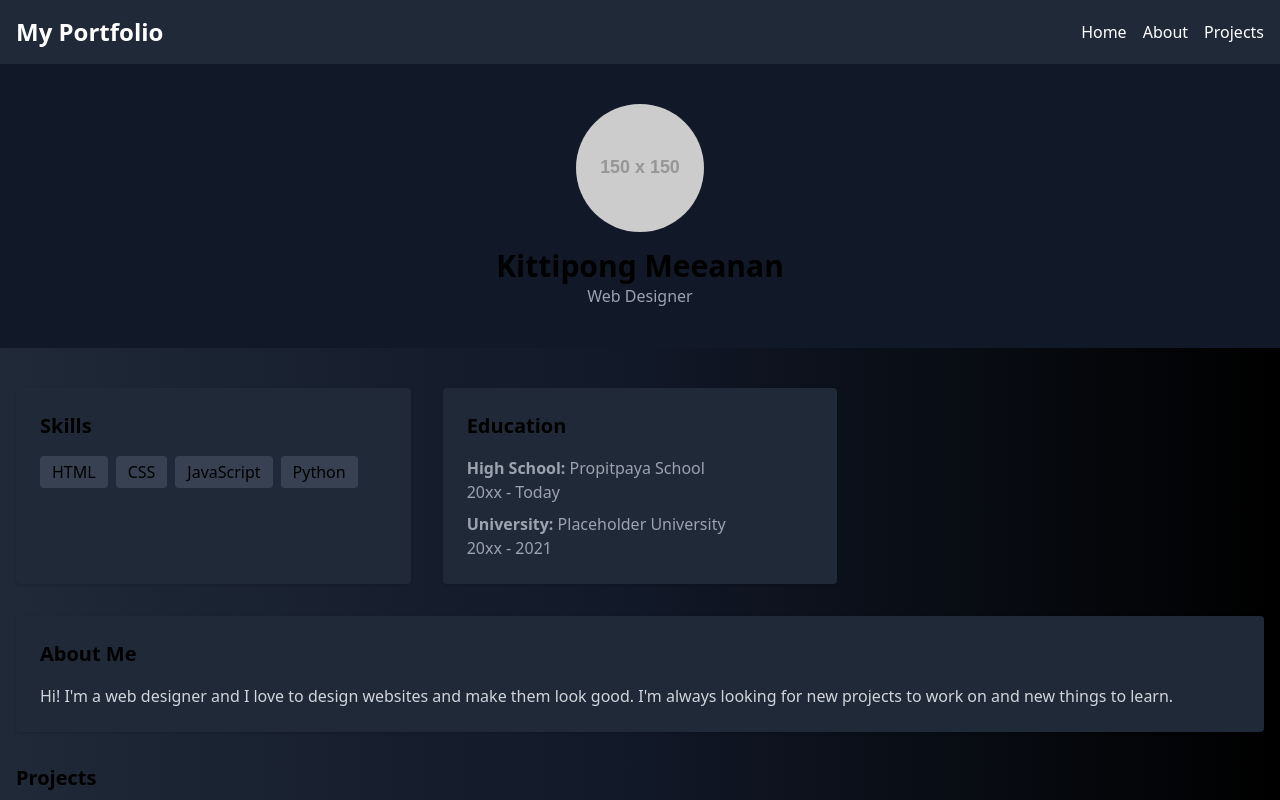
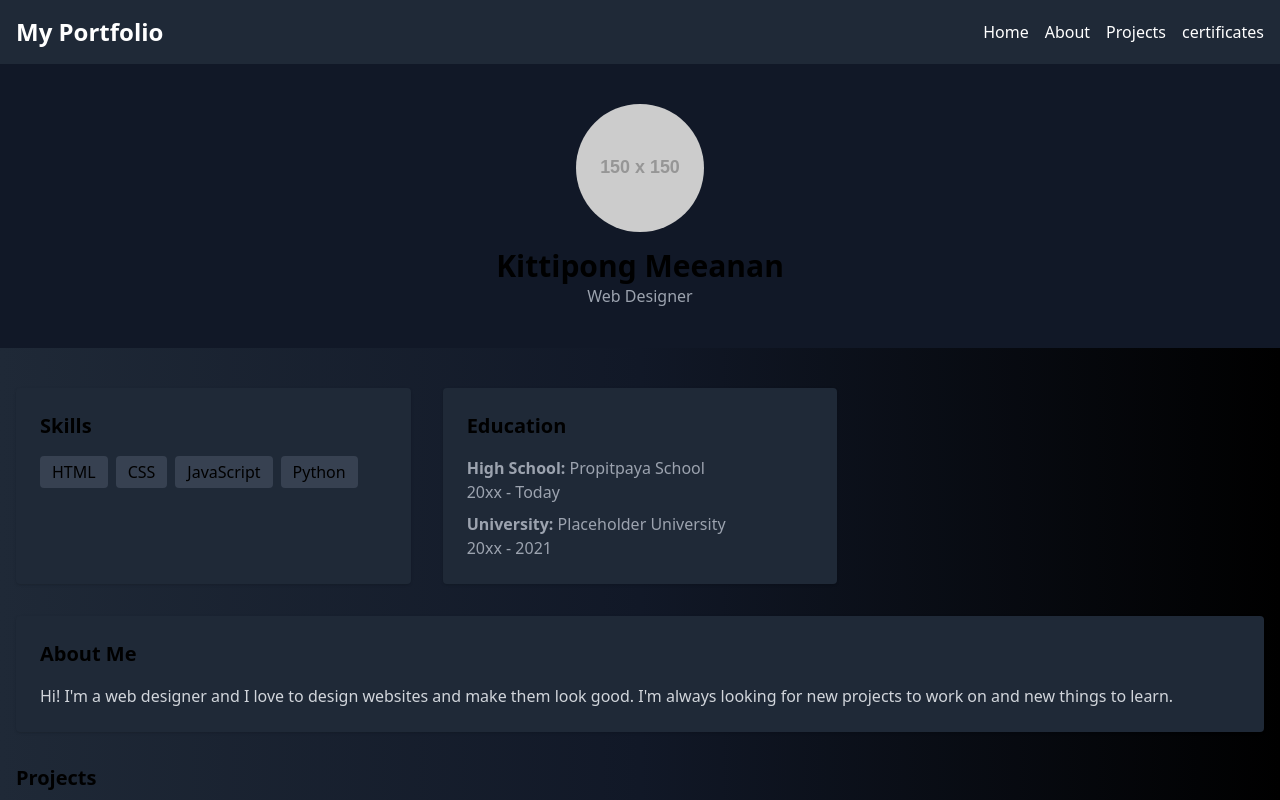
Before and after one commit to tarwws/tarwws.github.io, a website: page index.html in a window 1280 px wide. Shown: the top 800 px of the page. Drawn offline with nearby package versions, Linux system fonts and the light colour scheme; placeholder pictures from the web are drawn by us.

Commit message:
first commit

```diff
--- a/index.html
+++ b/index.html
@@ -15,6 +15,7 @@
                 <li><a href="#home" class="hover:underline">Home</a></li>
                 <li><a href="#about" class="hover:underline">About</a></li>
                 <li><a href="#projects" class="hover:underline">Projects</a></li>
+                <li><a href="#certificates" class="hover:underline">certificates</a></li>
             </ul>
         </div>
     </nav>
```
